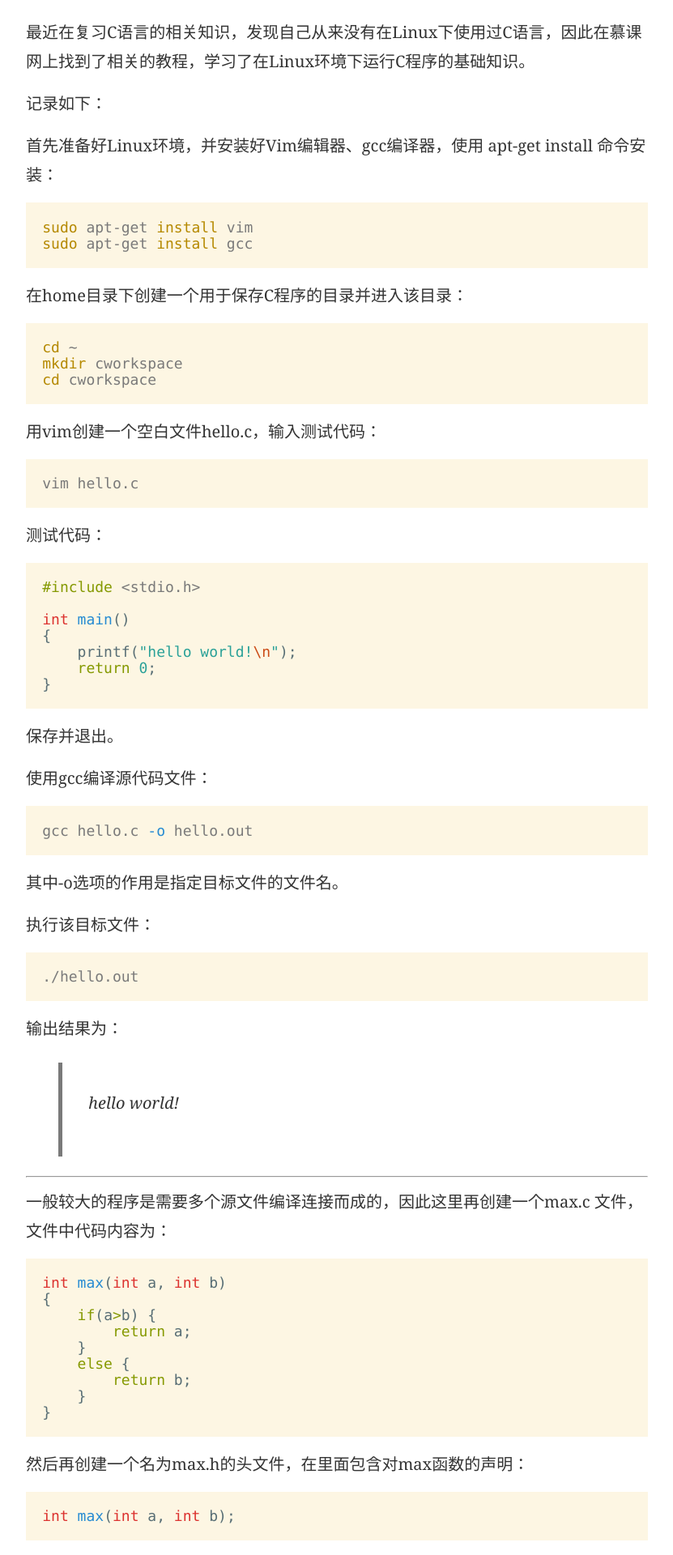
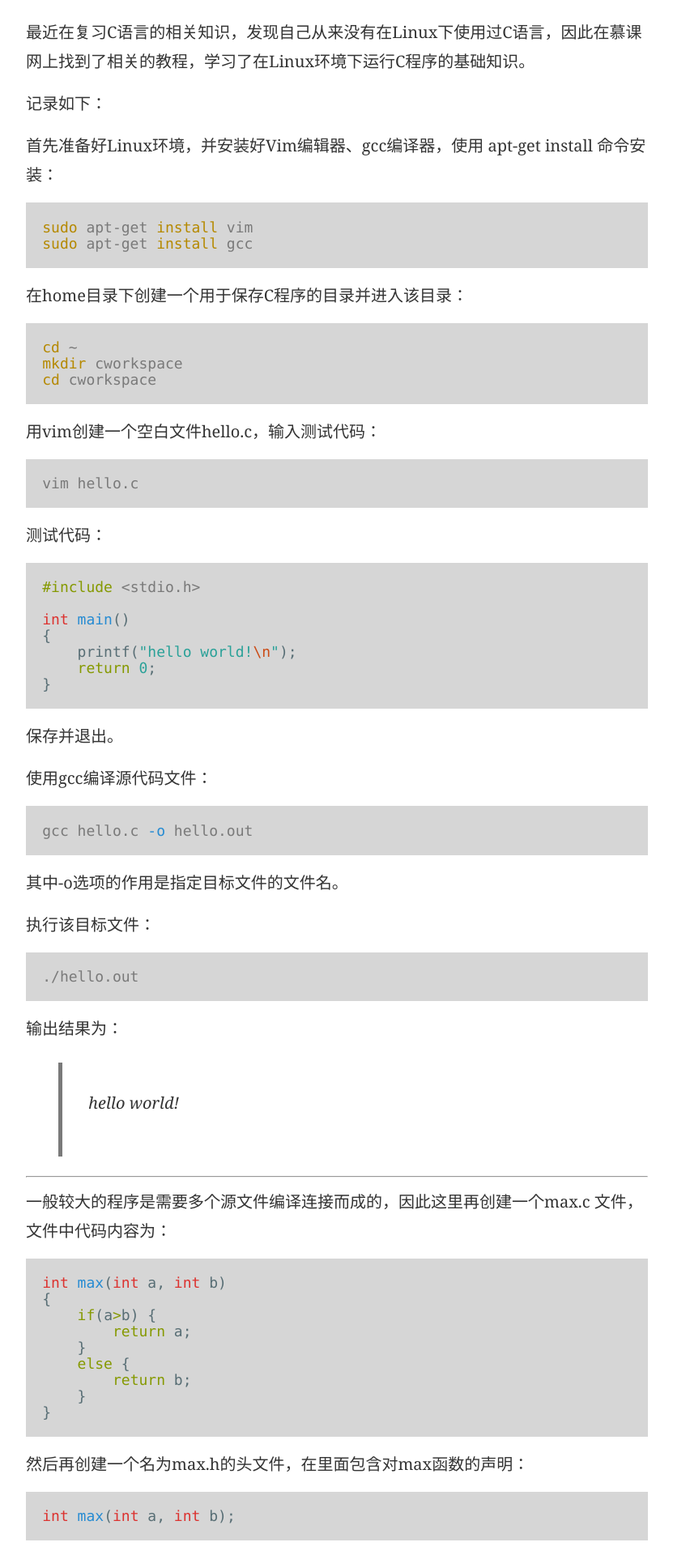
Before and after one commit to byhan40/byhan40.githbu.io, a Jekyll site: the page built from _posts/2017-11-07-初识Linux下的C语言.md, in a window 1280 px wide. Shown: the part 404-2324 px from the top of the page at 81% size, without its empty margins (224-1055 px from the left). Built offline with Jekyll 4.4.1, drawn with Linux system fonts in a browser that asks for light colours; some web fonts are replaced; our own code applies the rules of GitHub Pages for plain Markdown files.

Commit message:
Update _solarized-light.scss
change code bgcolor

```diff
--- a/_sass/_solarized-light.scss
+++ b/_sass/_solarized-light.scss
@@ -8,7 +8,7 @@ SOLARIZED HEX      ROLE
 --------- -------- ------------------------------------------
 base01    #586e75  body text / default code / primary content
 base1     #93a1a1  comments / secondary content
-base3     #fdf6e3  background
+base3     #D6D6D6  background
 orange    #cb4b16  constants
 red       #dc322f  regex, special keywords
 blue      #268bd2  reserved keywords
@@ -17,7 +17,7 @@ green     #859900  operators, other keywords
 */
 
 .highlight,
-.gist-syntax .highlight { background-color: #fdf6e3; color: #586e75 }
+.gist-syntax .highlight { background-color: #D6D6D6; color: #586e75 }
 .highlight .c,
 .gist-syntax .highlight .c { color: #93a1a1 } /* Comment */
 .highlight .err,
```
